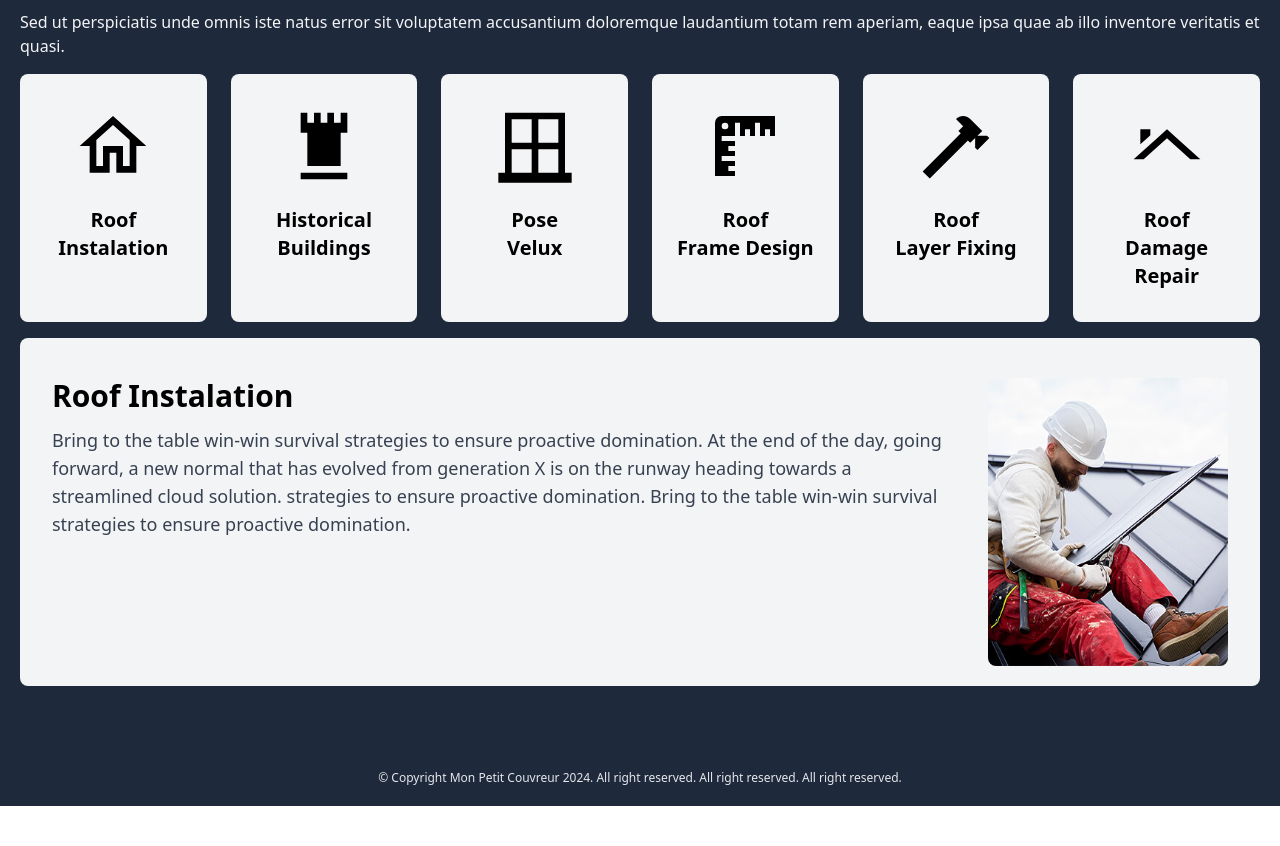
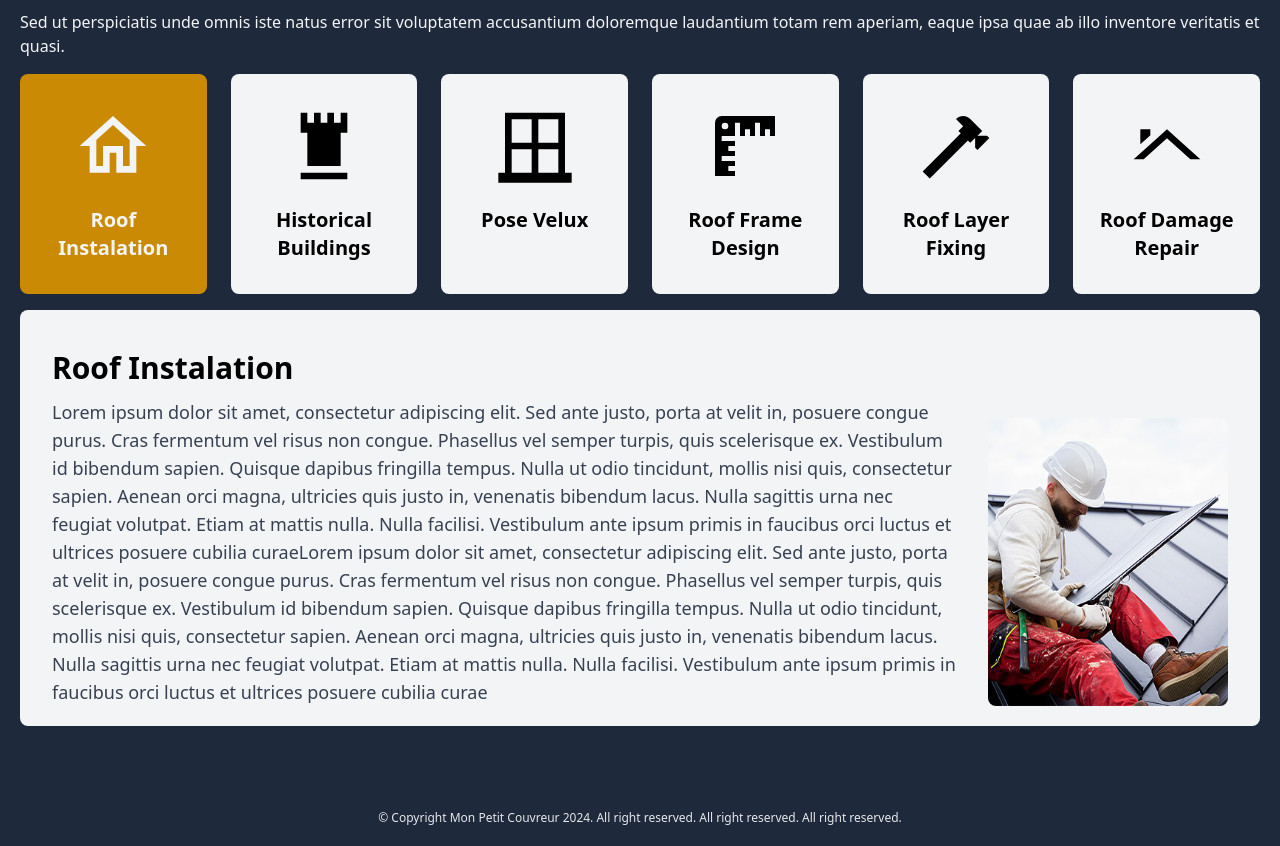
Before and after one commit to juliengrimault/monpetitcouvreur.github.io, a Gatsby site: page / in a window 1280 px wide. Shown: the part 626-1472 px from the top of the page. Before the commit the page ends 1432 px from the top, so only its background shows below. Built offline with nearby package versions, Linux system fonts and the light colour scheme; Gatsby itself is replaced by a stand-in of ours.

Commit message:
finalize dynamic section for the “what we do section”

```diff
--- a/gatsby-config.ts
+++ b/gatsby-config.ts
@@ -36,8 +36,17 @@ const config: GatsbyConfig = {
       },
       __key: "pages"
     },
+    {
+      resolve: 'gatsby-source-filesystem',
+      options: {
+        "name": "data",
+        "path": "./src/data/"
+      },
+      __key: "pages"
+    },
     "gatsby-transformer-remark",
     "gatsby-transformer-sharp",
+    "gatsby-transformer-json",
   ]
 };
 
--- a/package.json
+++ b/package.json
@@ -26,6 +26,7 @@
     "gatsby-plugin-sharp": "^5.13.1",
     "gatsby-plugin-sitemap": "^6.6.0",
     "gatsby-source-filesystem": "^5.13.1",
+    "gatsby-transformer-json": "^5.13.1",
     "gatsby-transformer-remark": "^6.6.0",
     "gatsby-transformer-sharp": "^5.13.1",
     "react": "^18.2.0",
--- /dev/null
+++ b/src/components/WhatWeDoSection.js
@@ -0,0 +1,162 @@
+import Icon from '@mdi/react';
+import React, { useState } from "react"
+import Service_1 from '../images/Service-1.jpg';
+import Service_2 from '../images/Service-2.jpg';
+import Service_3 from '../images/Service-3.jpg';
+import Service_4 from '../images/Service-4.jpg';
+import Service_5 from '../images/Service-5.jpg';
+import Service_6 from '../images/Service-6.jpg';
+import { mdiHomeRoof, mdiHomeOutline, mdiChessRook, mdiWindowClosedVariant, mdiRulerSquare, mdiHammer } from '@mdi/js';
+
+const sections = [
+    {
+      id: "com.mpc.wwd.1",
+      title: "Roof\nInstalation",
+      icon: mdiHomeOutline,
+      details: {
+          title: "Roof Instalation",
+          content: "Lorem ipsum dolor sit amet, consectetur adipiscing elit. Sed ante justo, porta at velit in, posuere congue purus. Cras fermentum vel risus non congue. Phasellus vel semper turpis, quis scelerisque ex. Vestibulum id bibendum sapien. Quisque dapibus fringilla tempus. Nulla ut odio tincidunt, mollis nisi quis, consectetur sapien. Aenean orci magna, ultricies quis justo in, venenatis bibendum lacus. Nulla sagittis urna nec feugiat volutpat. Etiam at mattis nulla. Nulla facilisi. Vestibulum ante ipsum primis in faucibus orci luctus et ultrices posuere cubilia curaeLorem ipsum dolor sit amet, consectetur adipiscing elit. Sed ante justo, porta at velit in, posuere congue purus. Cras fermentum vel risus non congue. Phasellus vel semper turpis, quis scelerisque ex. Vestibulum id bibendum sapien. Quisque dapibus fringilla tempus. Nulla ut odio tincidunt, mollis nisi quis, consectetur sapien. Aenean orci magna, ultricies quis justo in, venenatis bibendum lacus. Nulla sagittis urna nec feugiat volutpat. Etiam at mattis nulla. Nulla facilisi. Vestibulum ante ipsum primis in faucibus orci luctus et ultrices posuere cubilia curae",
+         image: Service_1
+      }
+  },
+  {
+      id: "com.mpc.wwd.2",
+      title: "Historical\nBuildings",
+      icon: mdiChessRook,
+      details: {
+          title: "Historical Buildings",
+          content: "Lorem ipsum dolor sit amet, consectetur adipiscing elit. Aenean bibendum dui id ultricies maximus. Quisque sit amet massa eu justo dignissim consectetur. Duis eros massa, molestie in nulla sit amet, fermentum auctor libero. Nulla vel iaculis risus, ut mattis mauris. Fusce turpis mi, vulputate at dignissim eget, tempor quis metus. Nam pellentesque suscipit massa, at consequat eros tristique quis. In sit amet dolor imperdiet, commodo sapien vel, volutpat nisl. Cras pellentesque fermentum leo, quis gravida ex sagittis ac.",
+         image: Service_2
+      }
+  },
+  {
+      id: "com.mpc.wwd.3",
+      title: "Pose\nVelux",
+      icon: mdiWindowClosedVariant,
+      details: {
+          title: "Pose Velux",
+          content: "Lorem ipsum dolor sit amet, consectetur adipiscing elit. Morbi vitae ligula ac nisl hendrerit imperdiet. Pellentesque porta lectus quis pulvinar gravida. Ut tempus eu diam nec tempus. Nullam sollicitudin pellentesque fringilla. Aliquam quis purus a enim dignissim vulputate lacinia non mi. Sed nec ornare enim, rutrum consectetur ipsum. Suspendisse potenti. Donec nec dolor placerat, venenatis felis ac, vehicula risus. Proin sed mi aliquam, tincidunt dolor ut, rutrum augue. Aenean fermentum neque dolor, ut porta risus bibendum in. Donec et lobortis lectus. Nunc hendrerit sapien ut nisl ultrices, quis iaculis dui bibendum. Class aptent taciti sociosqu ad litora torquent per conubia nostra, per inceptos himenaeos.",
+         image: Service_3
+      }
+  },
+  {
+      id: "com.mpc.wwd.4",
+      title: "Roof\nFrame Design",
+      icon: mdiRulerSquare,
+      details: {
+          title: "Roof Frame Design",
+          content: "Lorem ipsum dolor sit amet, consectetur adipiscing elit. Nunc leo mi, faucibus ac commodo eu, auctor efficitur elit. Sed finibus rhoncus nisl vel pharetra. Proin porta tempus ex, interdum lobortis mi interdum porttitor. Sed scelerisque, risus at tristique gravida, massa felis vulputate nulla, quis egestas mi leo sed dui. Class aptent taciti sociosqu ad litora torquent per conubia nostra, per inceptos himenaeos. Quisque non metus sit amet ipsum suscipit pellentesque a non nunc. Nulla ullamcorper sed ex nec tincidunt. Nam sed ante ante. Quisque vel nibh mi. Suspendisse tristique enim neque, et rhoncus nisi feugiat non. Nullam eu rhoncus nunc, at dapibus nulla. Maecenas ac mauris quis dolor dictum dictum ut ac ipsum.",
+         image: Service_4
+      }
+  },
+  {
+      id: "com.mpc.wwd.5",
+      title: "Roof\nLayer Fixing",
+      icon: mdiHammer,
+      details: {
+          title: "Roof Layer Fixing",
+          content: "Lorem ipsum dolor sit amet, consectetur adipiscing elit. Integer vel velit gravida dui placerat semper. Etiam luctus lectus eu feugiat pulvinar. In at velit tellus. Aliquam mollis sed ligula sed pretium. Interdum et malesuada fames ac ante ipsum primis in faucibus. Aliquam erat volutpat. Ut id tortor venenatis, ultricies nunc ut, egestas nulla. Integer malesuada ullamcorper felis, ac egestas dui. Praesent aliquam velit tortor, vitae elementum augue venenatis eleifend. Etiam sit amet dignissim ante. Sed ac cursus ex. Nullam finibus gravida turpis, a imperdiet eros ultrices eu. Maecenas vel aliquet orci. Praesent euismod ut odio pretium efficitur.",
+         image: Service_5
+      }
+  },
+  {
+      id: "com.mpc.wwd.6",
+      title: "Roof\nDamage Repair",
+      icon: mdiHomeRoof,
+      details: {
+          title: "Roof Damage Repair",
+          content: "Lorem ipsum dolor sit amet, consectetur adipiscing elit. Duis efficitur tortor molestie lacus finibus viverra. Vivamus sodales a nulla quis sagittis. Etiam ornare ullamcorper egestas. In fermentum ultricies nunc et euismod. Nunc id est consequat, dapibus mi sit amet, suscipit libero. Phasellus varius, metus sit amet laoreet tempor, sem lacus interdum tellus, ut tincidunt tortor purus sed sapien. Morbi nisi nibh, feugiat ut turpis in, pellentesque ultrices lorem. Aenean sit amet velit maximus massa elementum fermentum at in lorem. Vivamus nec arcu scelerisque, faucibus sapien ut, hendrerit tortor. Mauris eu sodales lacus. Aliquam sit amet accumsan nulla, a porta tortor. Pellentesque sit amet massa orci. Mauris non lectus posuere, semper turpis ut, lacinia lectus. Sed quis mi felis. Nulla pellentesque, augue id malesuada lacinia, ante elit consequat elit, vitae rutrum augue mi ut velit.",
+          image: Service_6
+      }
+  }
+  ]
+
+
+  const WhatWeDoSection = () => {
+    const [selectedSection, setSelectedSection] = useState(sections[0])
+
+    return (
+      <section className="bg-slate-800 text-gray-100">
+        <div className="container mx-auto">
+          <div className="px-5 py-16 flex flex-col gap-4">
+            <span className="text-yellow-600 font-bold text-sm">– OUR SERVICES</span>
+            <h2 className="text-4xl font-extrabold">What We Do</h2>
+
+            <span>Sed ut perspiciatis unde omnis iste natus error sit voluptatem accusantium doloremque laudantium totam rem aperiam, eaque ipsa quae ab illo inventore veritatis et quasi.</span>
+
+            <ul className="container grid grid-cols-2 gap-6 md:grid-cols-3 xl:grid-cols-6">
+              {
+                sections.map((s) => {
+                  return <WhatWeDoTile
+                    key={ s.id }
+                    title={ s.title }
+                    icon={ s.icon }
+                    onClick={ ()=> { setSelectedSection(s) } }
+                    isSelected={ s === selectedSection }
+                  />
+                })
+              }
+          </ul>
+
+          {
+              selectedSection ?
+              <WhatWeDoDetails
+                title={ selectedSection.details.title }
+                details={ selectedSection.details.content }
+                image={ selectedSection.details.image }
+              />
+              :
+               null
+          }
+          </div>
+
+        </div>
+      </section>
+    )
+  }
+
+
+const WhatWeDoTile = ({ title, icon, onClick, isSelected = false }) => {
+    const lines = title.split('\\n');
+
+    return (
+      <button onClick={onClick} className={`
+      ${isSelected ? 'bg-yellow-600' : 'bg-gray-100'} ${ isSelected ? 'text-gray-100' : 'text-black'}
+      flex flex-col items-center
+      rounded-lg
+      py-3 px-5 gap-3
+      md:py-8 md:gap-5
+      hover:bg-yellow-600 hover:text-gray-100
+      transition duration-300
+      `}>
+          <Icon path={icon} size='5rem' />
+          <h3 className='text-xl font-bold text-center'>
+              {
+                  lines.map((line, index) => (
+                      <React.Fragment key={index}>
+                          {line}
+                          <br />
+                      </React.Fragment>
+                  ))
+              }
+          </h3>
+      </button>
+    )
+  }
+
+const WhatWeDoDetails = ({ title, details, image }) => {
+    console.log(image)
+    return (
+      <div className='container bg-gray-100 text-black rounded-lg pt-10 pb-5 px-5 gap-5 flex flex-col lg:flex-row lg:gap-8 lg:px-8'>
+          <div className='flex flex-col gap-3'>
+              <h2 className='text-3xl font-bold'>{title}</h2>
+              <p className='text-lg text-gray-700'>{details}</p>
+          </div>
+          <div className='flex flex-col-reverse' >
+            <img className='rounded-lg lg:max-w-60' src={image} alt=''/>
+          </div>
+      </div>
+    )
+  }
+
+  export default WhatWeDoSection
--- a/src/components/what-we-do-details.js
+++ /dev/null
@@ -1,16 +0,0 @@
-import * as React from 'react'
-import { GatsbyImage } from "gatsby-plugin-image"
-
-const WhatWeDoDetails = ({ title, details, image }) => {
-  return (
-    <div className='container bg-gray-100 text-black rounded-lg pt-10 pb-5 px-5 gap-5 flex flex-col md:flex-row md:gap-8 md:px-8 md:align-bottom'>
-        <div className='flex flex-col gap-3'>
-            <h2 className='text-3xl font-bold'>{title}</h2>
-            <p className='text-lg text-gray-700'>{details}</p>
-        </div>
-        <img className='rounded-lg md:max-w-60' src={image}/>
-    </div>
-  )
-}
-
-export default WhatWeDoDetails
--- a/src/components/what-we-do-tile.js
+++ /dev/null
@@ -1,23 +0,0 @@
-import * as React from 'react'
-import Icon from '@mdi/react';
-
-const WhatWeDoTile = ({ title, icon }) => {
-  const lines = title.split('\\n');
-  return (
-    <li className='bg-gray-100 text-black py-3 md:py-8 px-5 flex flex-col items-center gap-3 md:gap-5 rounded-lg hover:bg-yellow-600 hover:text-gray-100'>
-        <Icon path={icon} size='5rem' />
-        <h3 className='text-xl font-bold text-center'>
-            {
-                lines.map((line, index) => (
-                    <React.Fragment key={index}>
-                        {line}
-                        <br />
-                    </React.Fragment>
-                ))
-            }
-        </h3>
-    </li>
-  )
-}
-
-export default WhatWeDoTile
--- /dev/null
+++ b/src/data/what-we-do.json
@@ -0,0 +1,3 @@
+[
+
+]
--- a/src/pages/index.js
+++ b/src/pages/index.js
@@ -1,10 +1,7 @@
-import * as React from "react"
+import React, { useState } from "react"
 import Layout from '../components/layout'
 import Slide_v1 from '../images/Slide_v1.jpg';
-import Service_1 from '../images/Service-1.jpg'
-import WhatWeDoTile from "../components/what-we-do-tile";
-import WhatWeDoDetails from "../components/what-we-do-details";
-import { mdiHomeRoof, mdiHomeOutline, mdiChessRook, mdiWindowClosedVariant, mdiRulerSquare, mdiHammer } from '@mdi/js';
+import WhatWeDoSection from '../components/WhatWeDoSection'
 
 const IndexPage = () => {
   return (
@@ -30,37 +27,6 @@ const HeroSection = () => {
   )
 }
 
-const WhatWeDoSection = () => {
-  return (
-    <section className="bg-slate-800 text-gray-100">
-      <div className="container mx-auto">
-        <div className="px-5 py-16 flex flex-col gap-4">
-          <span className="text-yellow-600 font-bold text-sm">– OUR SERVICES</span>
-          <h2 className="text-4xl font-extrabold">What We Do</h2>
-
-          <span>Sed ut perspiciatis unde omnis iste natus error sit voluptatem accusantium doloremque laudantium totam rem aperiam, eaque ipsa quae ab illo inventore veritatis et quasi.</span>
-
-          <ul className="container grid grid-cols-2 gap-6 md:grid-cols-3 xl:grid-cols-6">
-            <WhatWeDoTile title="Roof\nInstalation" icon={mdiHomeOutline}/>
-            <WhatWeDoTile title="Historical\nBuildings" icon={mdiChessRook}/>
-            <WhatWeDoTile title="Pose\nVelux" icon={mdiWindowClosedVariant}/>
-            <WhatWeDoTile title="Roof\nFrame Design" icon={mdiRulerSquare}/>
-            <WhatWeDoTile title="Roof\nLayer Fixing" icon={mdiHammer}/>
-            <WhatWeDoTile title="Roof\nDamage Repair" icon={mdiHomeRoof}/>
-        </ul>
-
-        <WhatWeDoDetails
-            title="Roof Instalation"
-            details="Bring to the table win-win survival strategies to ensure proactive domination. At the end of the day, going forward, a new normal that has evolved from generation X is on the runway heading towards a streamlined cloud solution. strategies to ensure proactive domination. Bring to the table win-win survival strategies to ensure proactive domination."
-            image={Service_1}
-        />
-
-        </div>
-
-      </div>
-    </section>
-  )
-}
 
 export default IndexPage
 
```
Also changed, not shown: src/images/service-2.jpg (added), src/images/service-3.jpg (added), src/images/service-4.jpg (added), src/images/service-5.jpg (added), src/images/service-6.jpg (added), 1 other file.
